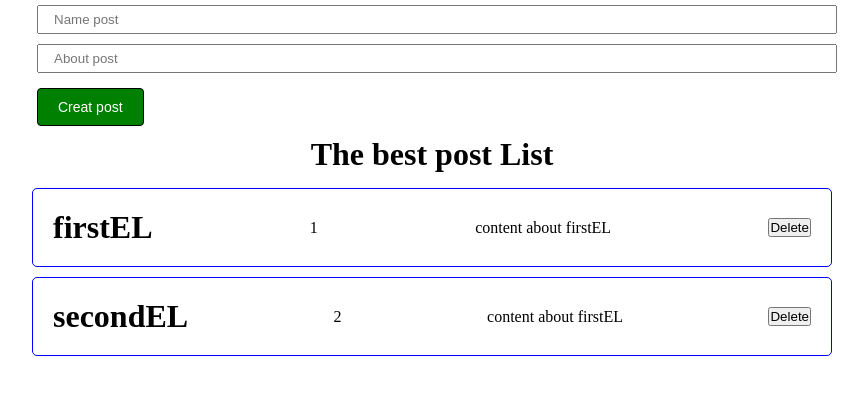
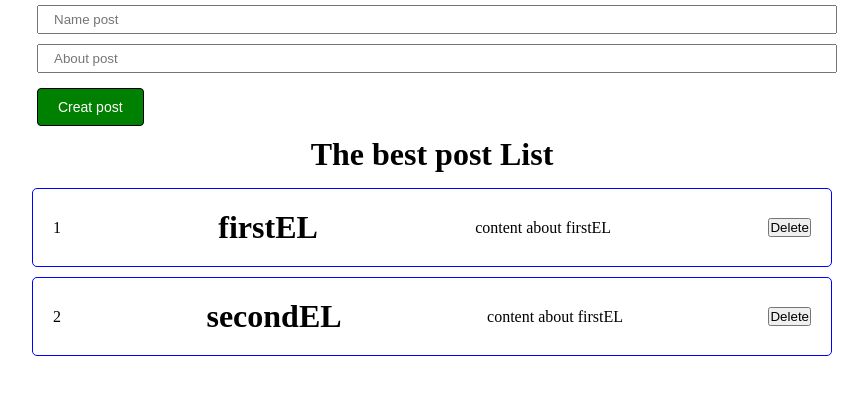
Before and after one commit to VVViktorVVV/inv.tab, a React (Create React App) app: page / in a window 1280 px wide. Shown: the top 394 px of the page, without its empty margins (208-1076 px from the left). Built offline with nearby package versions, Linux system fonts and the light colour scheme.

Commit message:
Форма
Перенос формы в объект. Выделение в компонент и реализация колбэк функции

```diff
--- a/src/App.js
+++ b/src/App.js
@@ -1,11 +1,7 @@
 import React, { useState } from "react";
-// import Counter from "./componens/Counter";
-// import ClassCounter from "./componens/classCounter";
 import "./styles/App.css";
-// import PostBase from "./componens/Post";
 import PostList from "./componens/PostList";
-import MyButton from "./componens/button/Button";
-import MyInput from "./componens/input/Input";
+import PostForm from "./componens/PostForm";
 
 
 function App() {
@@ -13,49 +9,18 @@ function App() {
     [
       { id: 1, title: "firstEL", body: "content about firstEL" },
       { id: 2, title: "secondEL", body: "content about firstEL" }
-      // { id: 3, title: "thirdEL", body: "content about firstEL" },
-      // { id: 4, title: "firstEL", body: "content about firstEL" },
-      // { id: 5, title: "secondEL", body: "content about firstEL" },
-      // { id: 6, title: "thirdEL", body: "content about firstEL" }
     ]
   );
 
-  const [title, setTitle] = useState();
-  const [body, setBody] = useState();
+  const creatPost = function (newPost) {
 
-  const addNewPost = function (e) {
-    e.preventDefault();
-
-    const newPost = {
-      id: Date.now(),
-      title,
-      body
-    };
-
-    setPosts ([...posts, newPost])
-
-    console.log(body);
-  }
-
+    setPosts([...posts, newPost])
+  };
 
 
   return (
     <div className="App">
-      <form>
-        <MyInput
-          value={title}
-          onChange={e => setTitle(e.target.value)}
-          type="text"
-          placeholder="Name post"
-        />
-        <MyInput
-          value={body}
-          onChange={e => setBody(e.target.value)}
-          type="text"
-          placeholder="About post"
-        />
-        <MyButton onClick={addNewPost}>Creat post</MyButton>
-      </form>
+      <PostForm create={creatPost} />
       <PostList newPost={posts} title="The best post List" />
 
     </div>
--- a/src/componens/Post.jsx
+++ b/src/componens/Post.jsx
@@ -4,9 +4,10 @@ const PostBase = function (props) {
   console.log(props);
 
     return (
-    <div className="post">
+      <div className="post">
+        <p className="post__info">{props.number}</p>
         <h1 className="post__title">{props.xxx.title}</h1>
-        <p className="post__info">{props.xxx.id}</p>
+
         <p className="post__info">{props.xxx.body}</p>
         <button type="button" className="post__button">Delete</button>
       </div>
--- /dev/null
+++ b/src/componens/PostForm.jsx
@@ -0,0 +1,43 @@
+import React, { useState } from 'react';
+import MyInput from "./input/Input";
+import MyButton from "./button/Button";
+
+
+const PostForm = function ({create}) {
+
+
+    const [post, setPost] = useState({ title: "", body: "" });
+
+    const addNewPost = function (e) {
+        e.preventDefault();
+
+        const newPost = {
+            ...post,
+            id: Date.now()
+        }
+
+        create(newPost);
+        setPost({ title: "", body: "" });
+
+    };
+
+    return (
+        <form>
+            <MyInput
+                value={post.title}
+                onChange={e => setPost({ ...post, title: e.target.value })}
+                type="text"
+                placeholder="Name post"
+            />
+            <MyInput
+                value={post.body}
+                onChange={e => setPost({ ...post, body: e.target.value })}
+                type="text"
+                placeholder="About post"
+            />
+            <MyButton onClick={addNewPost}>Creat post</MyButton>
+        </form>
+    );
+};
+
+export default PostForm;
--- a/src/componens/PostList.jsx
+++ b/src/componens/PostList.jsx
@@ -8,7 +8,7 @@ const PostList = function ({newPost, title}) {
             <h1 style={{ textAlign: "center", marginBottom: "15px" }}>
                 {title}
             </h1>
-            {newPost.map(el => <PostBase xxx={el} key={el.id} />
+        {newPost.map((el, index) => <PostBase number = {index + 1} xxx={el} key={el.id} />
             )}
         </div>
     );
```
